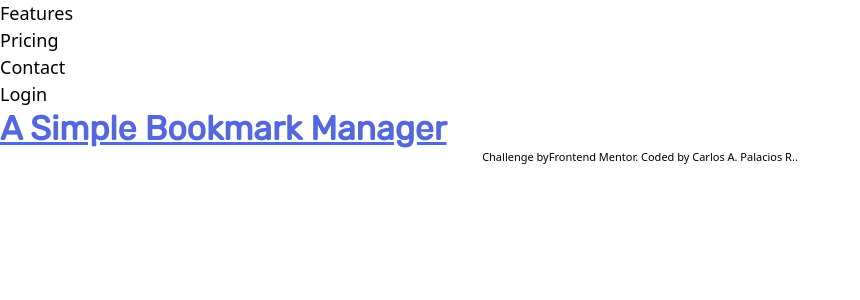
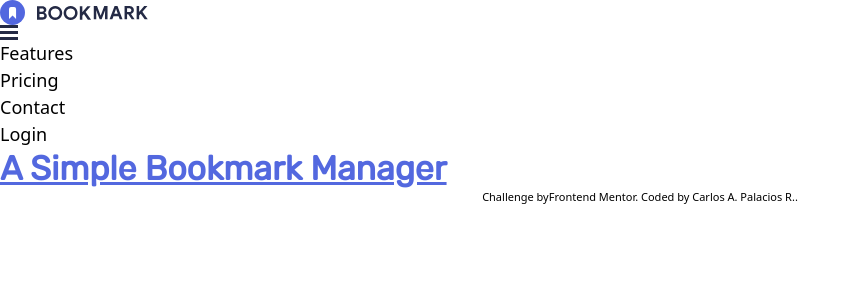
Before and after one commit to CarlosArgelio/challenge-bookmark-landing-page, a React (Vite) app: page / in a window 1280 px wide. Shown: the top 300 px of the page, without its empty margins (0-860 px from the left). Built offline with nearby package versions, Linux system fonts and the light colour scheme.

Commit message:
feat: add icons to header

```diff
--- a/src/Components/Header/Header.tsx
+++ b/src/Components/Header/Header.tsx
@@ -1,6 +1,13 @@
+import { svg } from "./../../assets";
+
+const icons = svg.icons;
+const logos = svg.logos;
+
 export const Header = () => {
   return (
     <header>
+      <img src={logos["logo-bookmark"]} alt="logo bookmark" />
+      <img src={icons["icon-hamburger"]} alt="icon hamburger" />
       Features
       <br />
       Pricing
--- a/src/Components/index.ts
+++ b/src/Components/index.ts
@@ -1,2 +1,2 @@
+export { Header } from "./Header";
 export { Attribute } from "./Attribute";
-export { Header } from "./Header";
--- a/src/assets/index.ts
+++ b/src/assets/index.ts
@@ -0,0 +1,18 @@
+import IlustrationHeroSvg from "./img/illustration-hero.svg";
+
+import IconHamburguer from "./img/icon-hamburger.svg";
+
+import LogoBookmark from "./img/logo-bookmark.svg";
+
+export const svg = {
+  ilustrations: {
+    "illustration-hero": IlustrationHeroSvg,
+  },
+  icons: {
+    "icon-hamburger": IconHamburguer,
+  },
+  logos: {
+    "logo-bookmark": LogoBookmark,
+  },
+  utils: {},
+};
```
